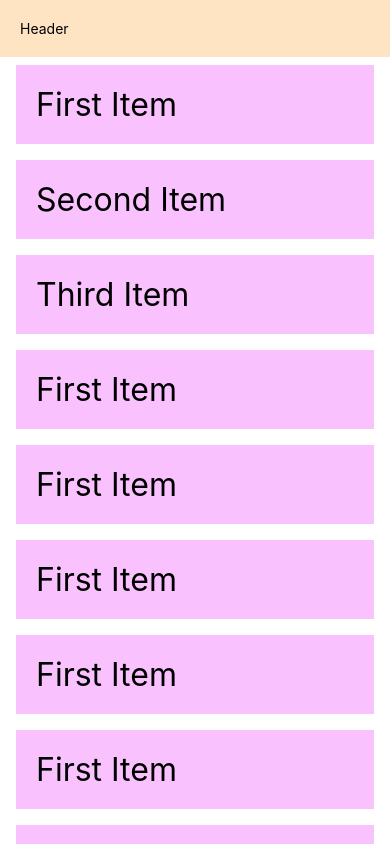
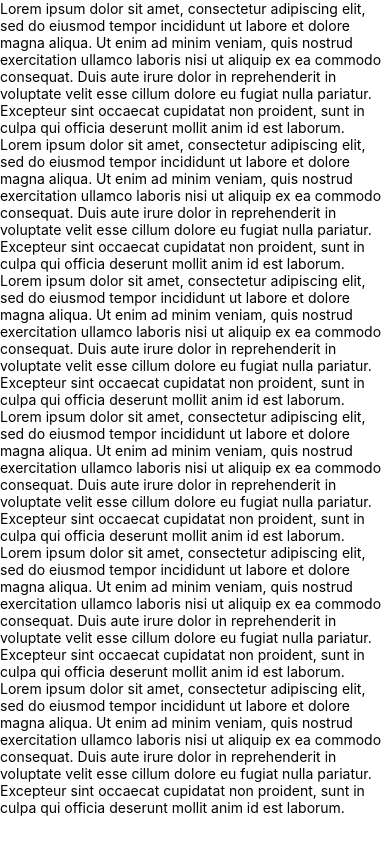
Before and after one commit to tugceergun/ReactNative, a React Native app in the folder ReactNativeApp/: screen / in a window 390 px wide. Built offline with nearby package versions, Linux system fonts and the light colour scheme.

Commit message:
Scroll View.

```diff
--- a/ReactNativeApp/App.js
+++ b/ReactNativeApp/App.js
@@ -1,5 +1,5 @@
 import React from 'react';
-import { Image, StyleSheet, Text, View , Button, TouchableOpacity, TouchableHighlight, TouchableWithoutFeedback, FlatList, SafeAreaView, StatusBar, RefreshControl} from 'react-native';
+import { Image, StyleSheet, Text, View , Button, TouchableOpacity, TouchableHighlight, TouchableWithoutFeedback, FlatList, SafeAreaView, StatusBar, RefreshControl, ScrollView} from 'react-native';
 import ListItem from './src/components/ListItem';
 import ListHeader from './src/components/ListHeader';
 import ListFooter from './src/components/ListFooter';
@@ -54,7 +54,6 @@
 
  function App () {
 
-
 //butonlar---
 //   const handleClick = () => { // normal butonda ve touchableOpacity butonunda kullanmak icin fonksiyon yazdik.
 //     alert("Merhaba")
@@ -63,9 +62,74 @@
 
    return (
 
+    <SafeAreaView style={styles.container}>
+      <ScrollView
+      //ScrollView tüm listeyi render eder. FlatList ekranda gorundugu kadarini render eder. FlatList daha avantajli olabilir.
+      style={styles.scrollView}>
+        <Text style={styles.text}>
+          Lorem ipsum dolor sit amet, consectetur adipiscing elit, sed do
+          eiusmod tempor incididunt ut labore et dolore magna aliqua. Ut enim ad
+          minim veniam, quis nostrud exercitation ullamco laboris nisi ut
+          aliquip ex ea commodo consequat. Duis aute irure dolor in
+          reprehenderit in voluptate velit esse cillum dolore eu fugiat nulla
+          pariatur. Excepteur sint occaecat cupidatat non proident, sunt in
+          culpa qui officia deserunt mollit anim id est laborum.
+        </Text>
+        <Text style={styles.text}>
+          Lorem ipsum dolor sit amet, consectetur adipiscing elit, sed do
+          eiusmod tempor incididunt ut labore et dolore magna aliqua. Ut enim ad
+          minim veniam, quis nostrud exercitation ullamco laboris nisi ut
+          aliquip ex ea commodo consequat. Duis aute irure dolor in
+          reprehenderit in voluptate velit esse cillum dolore eu fugiat nulla
+          pariatur. Excepteur sint occaecat cupidatat non proident, sunt in
+          culpa qui officia deserunt mollit anim id est laborum.
+        </Text>
+        <Text style={styles.text}>
+          Lorem ipsum dolor sit amet, consectetur adipiscing elit, sed do
+          eiusmod tempor incididunt ut labore et dolore magna aliqua. Ut enim ad
+          minim veniam, quis nostrud exercitation ullamco laboris nisi ut
+          aliquip ex ea commodo consequat. Duis aute irure dolor in
+          reprehenderit in voluptate velit esse cillum dolore eu fugiat nulla
+          pariatur. Excepteur sint occaecat cupidatat non proident, sunt in
+          culpa qui officia deserunt mollit anim id est laborum.
+        </Text>
+        <Text style={styles.text}>
+          Lorem ipsum dolor sit amet, consectetur adipiscing elit, sed do
+          eiusmod tempor incididunt ut labore et dolore magna aliqua. Ut enim ad
+          minim veniam, quis nostrud exercitation ullamco laboris nisi ut
+          aliquip ex ea commodo consequat. Duis aute irure dolor in
+          reprehenderit in voluptate velit esse cillum dolore eu fugiat nulla
+          pariatur. Excepteur sint occaecat cupidatat non proident, sunt in
+          culpa qui officia deserunt mollit anim id est laborum.
+        </Text>
+        <Text style={styles.text}>
+          Lorem ipsum dolor sit amet, consectetur adipiscing elit, sed do
+          eiusmod tempor incididunt ut labore et dolore magna aliqua. Ut enim ad
+          minim veniam, quis nostrud exercitation ullamco laboris nisi ut
+          aliquip ex ea commodo consequat. Duis aute irure dolor in
+          reprehenderit in voluptate velit esse cillum dolore eu fugiat nulla
+          pariatur. Excepteur sint occaecat cupidatat non proident, sunt in
+          culpa qui officia deserunt mollit anim id est laborum.
+        </Text>
+        <Text style={styles.text}>
+          Lorem ipsum dolor sit amet, consectetur adipiscing elit, sed do
+          eiusmod tempor incididunt ut labore et dolore magna aliqua. Ut enim ad
+          minim veniam, quis nostrud exercitation ullamco laboris nisi ut
+          aliquip ex ea commodo consequat. Duis aute irure dolor in
+          reprehenderit in voluptate velit esse cillum dolore eu fugiat nulla
+          pariatur. Excepteur sint occaecat cupidatat non proident, sunt in
+          culpa qui officia deserunt mollit anim id est laborum.
+        </Text>
+      </ScrollView>
+    </SafeAreaView>
+
+
+/* //FlatList-----
 
       <SafeAreaView style={styles.container}>
-      <FlatList
+
+
+        <FlatList
       //FlatList 3 tane property aliyor.(data,renderItem,Keyextractor.)
         data={DATA} //data veri seti
         renderItem={({item}) => <ListItem item={item} />} // her bir liste elemaninin goruntusu
@@ -76,10 +140,12 @@
           <RefreshControl refreshing={true} OnRefresh={() => {}} /> //refresh control ekledik.
         }
 
-       // horizontal  //yatay liste yapmak icin kullanilir.
+       // horizontal  //yatay liste yapmak icin kullanilir. }
+
 
       />
     </SafeAreaView>
+    */
 
 
 /*
```
